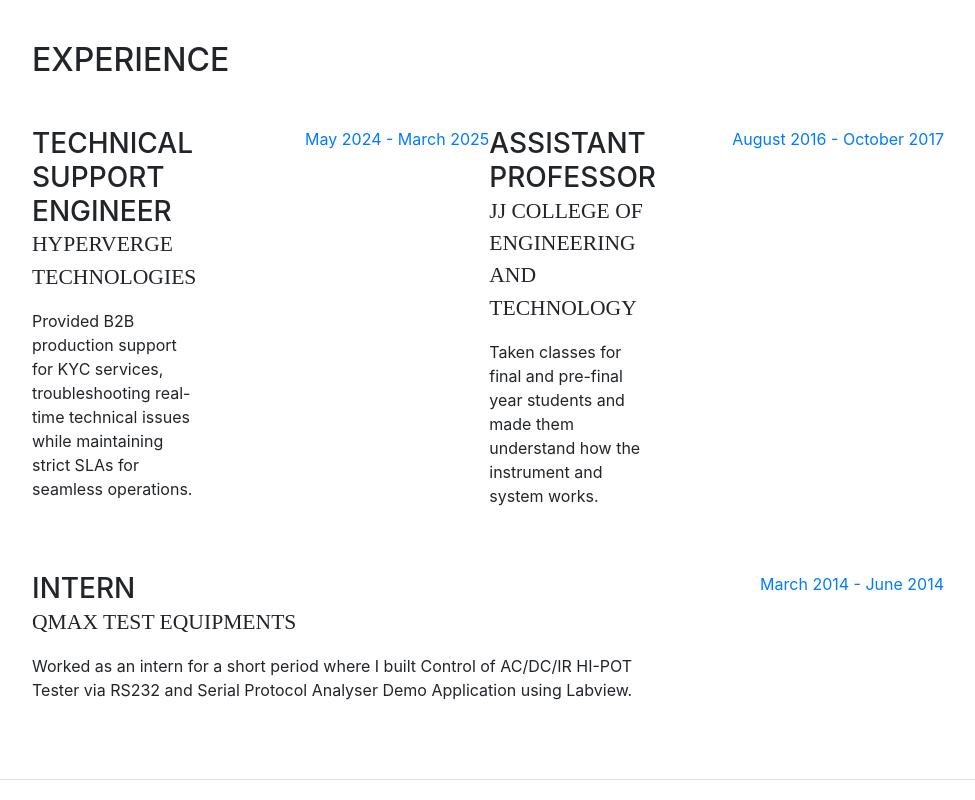
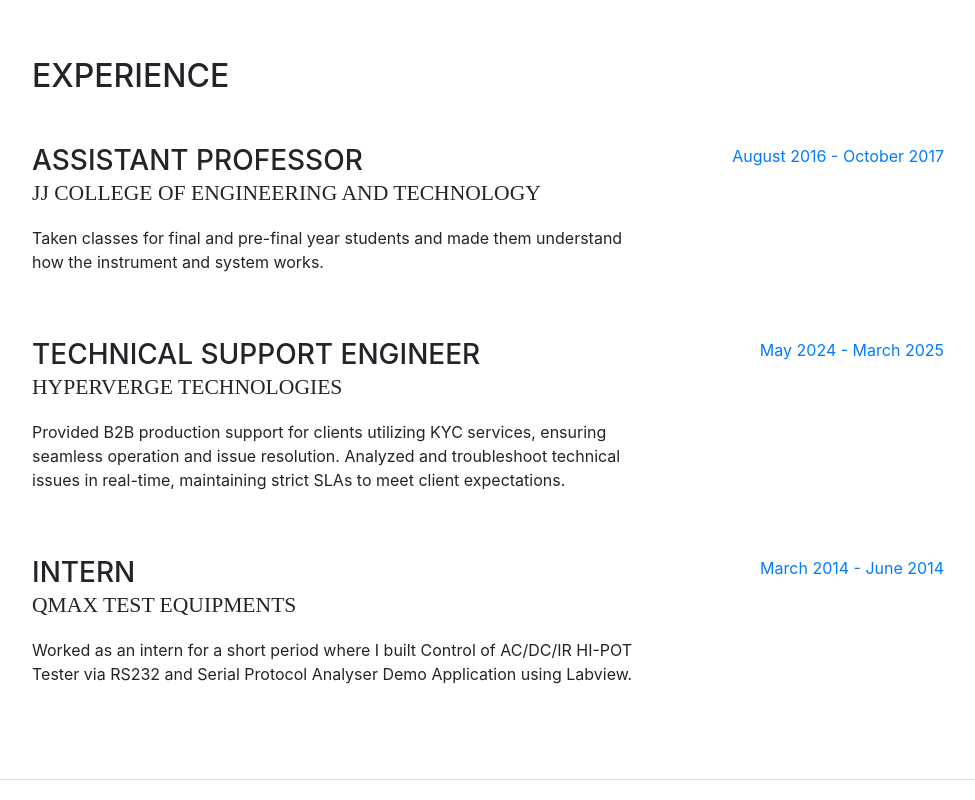
Before and after one commit to Ashley-Jenifer/portfolio, a website with bundled scripts: page index.html in a window 1280 px wide. Shown: the part 820-1620 px from the top of the page, without its empty margins (288-1263 px from the left). Built offline with nearby package versions, Linux system fonts and the light colour scheme; a web font is replaced by a local one.

Commit message:
Edited spaces

```diff
--- a/index.html
+++ b/index.html
@@ -103,15 +103,6 @@
           <h2 class="mb-5">Experience</h2>
 
           <div class="resume-item d-flex flex-column flex-md-row mb-5">
-            <div class="resume-content mr-auto">
-              <h3 class="mb-0">Technical Support Engineer </h3>
-              <div class="subheading mb-3">HyperVerge Technologies</div>
-              <p>Provided B2B production support for KYC services, troubleshooting real-time technical issues while maintaining strict SLAs for seamless operations.
-</p>
-            </div>
-            <div class="resume-date text-md-right">
-              <span class="text-primary">May 2024 - March 2025</span>
-            </div>
  <div class="resume-content mr-auto">
               <h3 class="mb-0">Assistant Professor</h3>
               <div class="subheading mb-3">JJ College of Engineering and Technology</div>
@@ -119,6 +110,17 @@
             </div>
             <div class="resume-date text-md-right">
               <span class="text-primary">August 2016 - October 2017</span>
+            </div>
+          </div>
+
+          <div class="resume-item d-flex flex-column flex-md-row mb-5">
+            <div class="resume-content mr-auto">
+              <h3 class="mb-0">Technical Support Engineer</h3>
+              <div class="subheading mb-3">HyperVerge Technologies</div>
+              <p>Provided B2B production support for clients utilizing KYC services, ensuring seamless operation and issue resolution. Analyzed and troubleshoot technical issues in real-time, maintaining strict SLAs to meet client expectations.</p>
+            </div>
+            <div class="resume-date text-md-right">
+              <span class="text-primary">May 2024 - March 2025</span>
             </div>
           </div>
 
```
